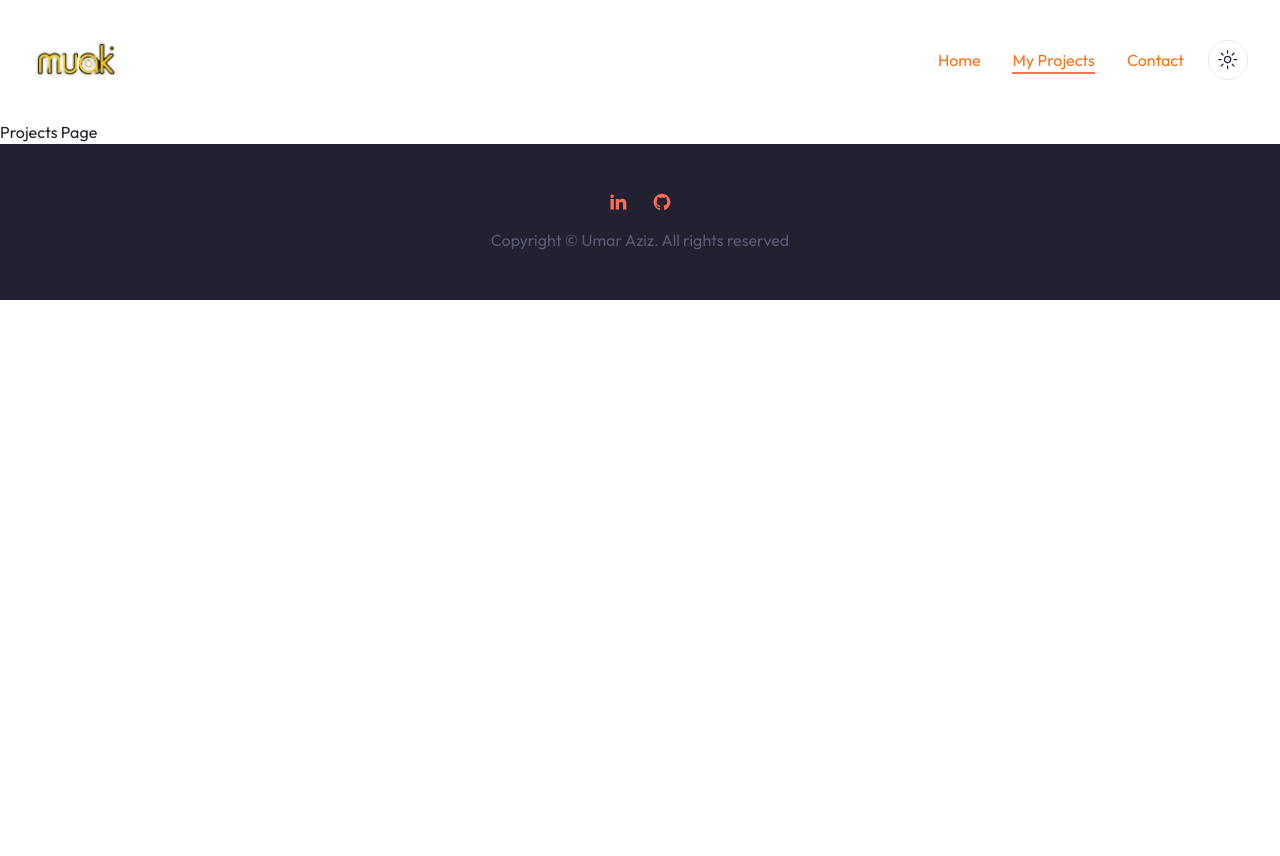
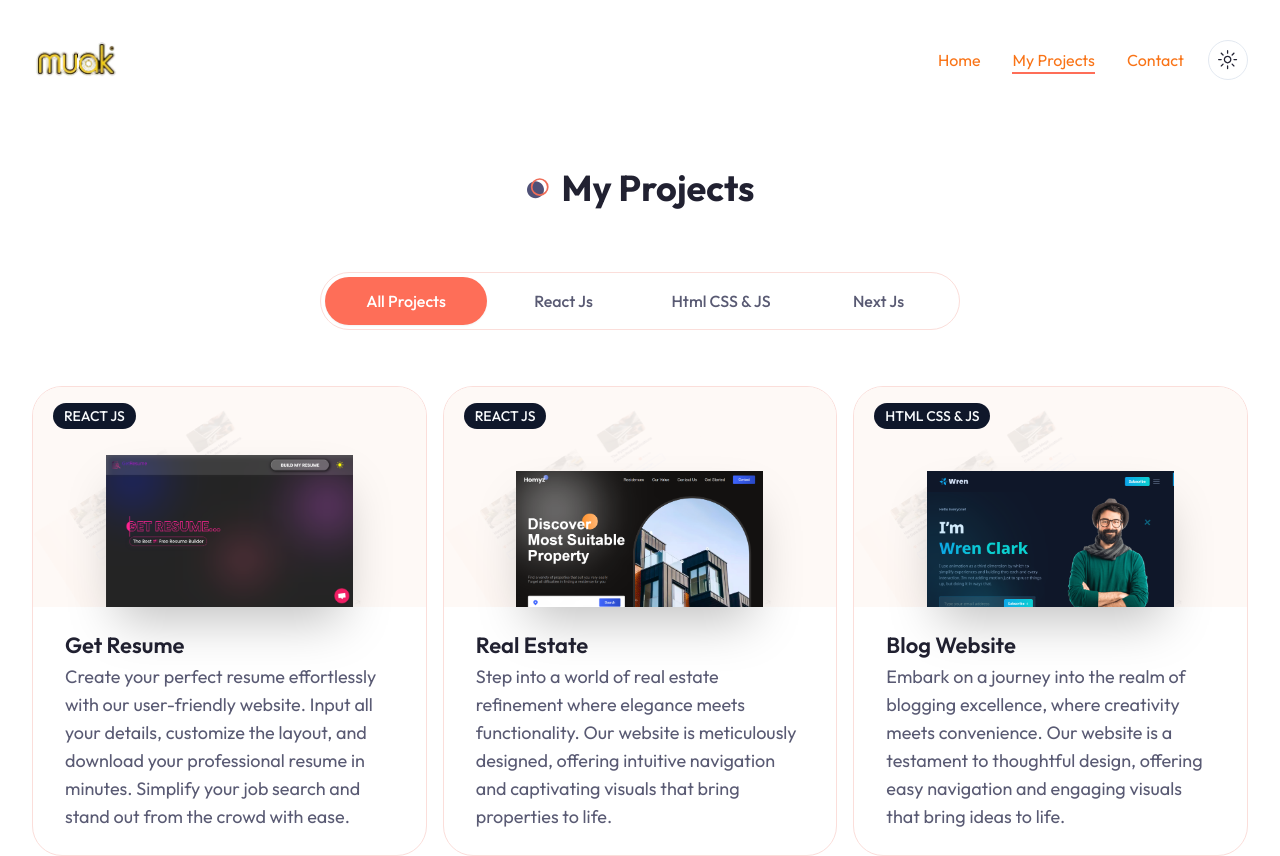
Before and after one commit to MuhammadUmar969/next-portfolio, a Next.js app: page /projects in a window 1280 px wide. Shown: the top 856 px of the page. Before the commit the page ends 800 px from the top, so only its background shows below. Built offline with nearby package versions, Linux system fonts and the light colour scheme.

Commit message:
My Projects

```diff
--- a/app/projects/page.jsx
+++ b/app/projects/page.jsx
@@ -1,5 +1,101 @@
+"use client";
+import { useState } from "react";
+import { Tabs, TabsList, TabsContent, TabsTrigger } from "@/components/ui/tabs";
+import ProjectCard from "@/components/ProjectCard";
+
+const projectData = [
+  {
+    img: "/work/1.png",
+    category: "React js",
+    name: "Get Resume",
+    desc: "Create your perfect resume effortlessly with our user-friendly website. Input all your details, customize the layout, and download your professional resume in minutes. Simplify your job search and stand out from the crowd with ease.",
+    link: "https://get-resume-one.vercel.app/",
+    github: "https://github.com/MuhammadUmar969/GetResume",
+  },
+  {
+    img: "/work/2.png",
+    category: "React Js",
+    name: "Real Estate",
+    desc: "Step into a world of real estate refinement where elegance meets functionality. Our website is meticulously designed, offering intuitive navigation and captivating visuals that bring properties to life.",
+    link: "https://real-estate-nu-ebon.vercel.app/",
+    github: "https://github.com/MuhammadUmar969/Real-Estate",
+  },
+  {
+    img: "/work/3.png",
+    category: "Html CSS & JS",
+    name: "Blog Website",
+    desc: "Embark on a journey into the realm of blogging excellence, where creativity meets convenience. Our website is a testament to thoughtful design, offering easy navigation and engaging visuals that bring ideas to life.",
+    link: "https://blog-website-six-theta.vercel.app/",
+    github: "https://github.com/MuhammadUmar969/BlogWebsite",
+  },
+  {
+    img: "/work/4.png",
+    category: "Next Js",
+    name: "Promptopia",
+    desc: "Welcome to Promptopia, where imagination knows no bounds. Sign up and dive into a universe of endless creativity. Join us in shaping a community where ideas flourish and creativity thrives.",
+    link: "https://promptopia-five-indol.vercel.app/",
+    github: "https://github.com/MuhammadUmar969/Promptopia",
+  },
+];
+
+const uniqueCategory = projectData.reduce(
+  (acc, item) => {
+    const lowerCaseCategory = item.category.toLowerCase();
+    if (!acc.some((entry) => entry.toLowerCase() === lowerCaseCategory)) {
+      acc.push(item.category);
+    }
+    return acc;
+  },
+  ["All Projects"]
+);
+
 const Projects = () => {
-  return <div>Projects Page</div>;
+  const [categories, setCategories] = useState(uniqueCategory);
+  const [category, setCategory] = useState("All Projects");
+
+  const filteredProjects = projectData.filter((project) => {
+    return (
+      category.toLowerCase() === "all projects" ||
+      project.category.toLowerCase() === category.toLowerCase()
+    );
+  });
+
+  console.log(filteredProjects);
+
+  return (
+    <section className="min-h-screen pt-12">
+      <div className="container mx-auto">
+        <h2 className="section-title mb-8 xl:mb-16 text-center mx-auto">
+          My Projects
+        </h2>
+
+        <Tabs defaultValue={category} className="mb-24 xl:48">
+          <TabsList className="w-full grid h-full md:grid-cols-4 lg:max-w-[640px] mb-12 mx-auto md:border dark:border-none">
+            {categories.map((item, index) => (
+              <TabsTrigger
+                onClick={() => setCategory(item)}
+                value={item}
+                key={index}
+                className="capitalize w-[162px] md:mx-auto"
+              >
+                {item}
+              </TabsTrigger>
+            ))}
+          </TabsList>
+
+          <div className="text-lg xl:mt-8 grid grid-cols-1 lg:grid-cols-3 gap-4">
+            {filteredProjects.map((project, index) => {
+              return (
+                <TabsContent key={index} value={category}>
+                  <ProjectCard project={project} />
+                </TabsContent>
+              );
+            })}
+          </div>
+        </Tabs>
+      </div>
+    </section>
+  );
 };
 
 export default Projects;
```
